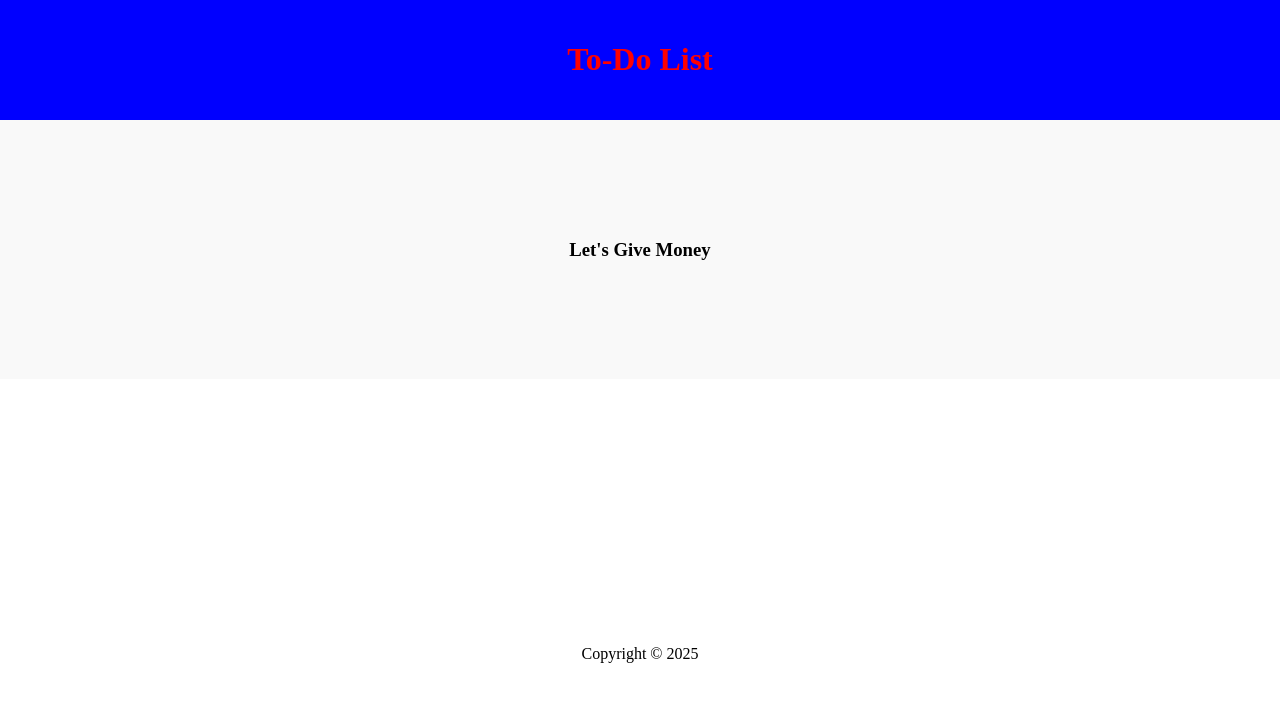
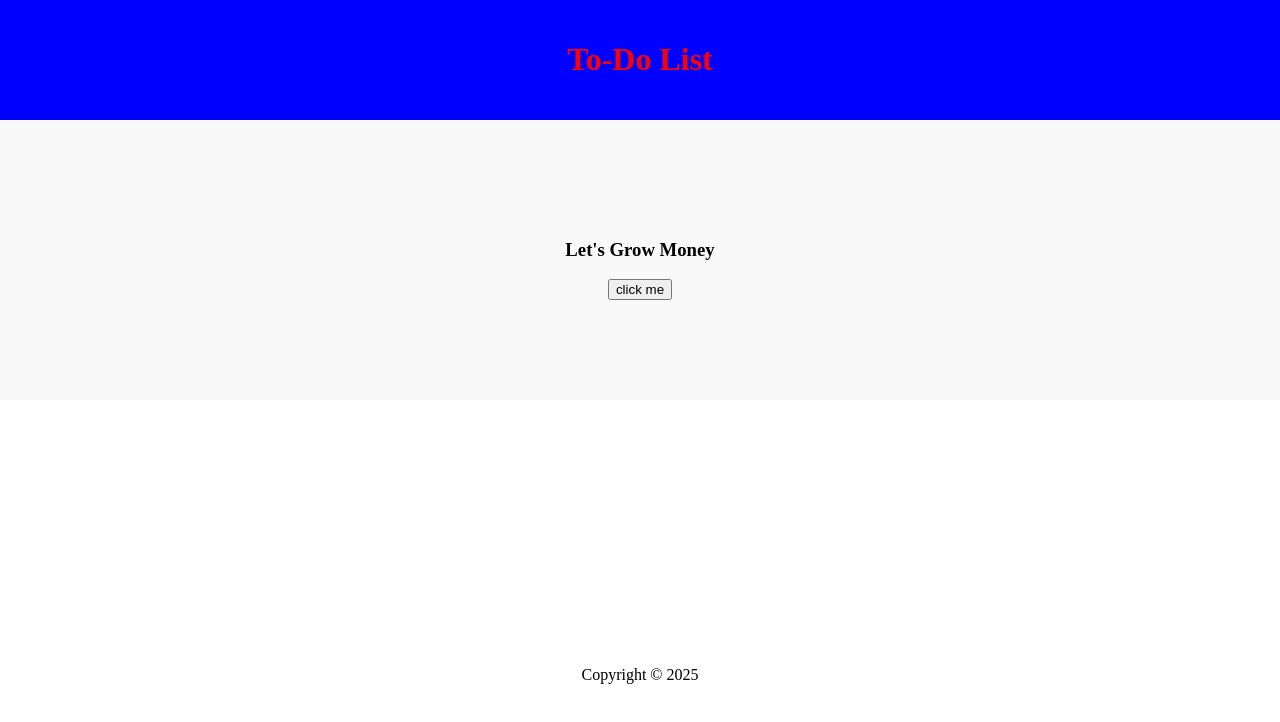
Before and after one commit to mukeshr08/ReactJS, a React (Create React App) app in the folder reactbasics/: page / in a window 1280 px wide. Shown: the top 722 px of the page. Built offline with nearby package versions, Linux system fonts and the light colour scheme.

Commit message:
click events

```diff
--- a/reactbasics/src/Content.js
+++ b/reactbasics/src/Content.js
@@ -1,14 +1,26 @@
 import React from 'react'
 
 const Content = () => {
-    function changename(){
-        const name=['Earn','Grow','Give']
-        const number=Math.floor(Math.random()*3)
-        return name[number]
+    const names=()=>{
+      const name=['Earn','Grow','Give']
+      const number=Math.floor(Math.random()*3)
+       return name[number]
+    }
+    const clickevent=(e)=>{
+      console.log(e.target.innerHTML)
+
+      return names
+    }
+    const returnmsg=()=>{
+      console.log("double clicked")
+    }
+    const clickevent1=(name)=>{
+      console.log(`My name is ${name}`)
     }
   return (
     <main>
-        <h3>Let's {changename()} Money</h3>
+        <h3 onDoubleClick={returnmsg}>Let's {names()} Money</h3>
+        <button onClick={(e)=>clickevent(e)}>click me</button>
     </main>
   )
 }
```
